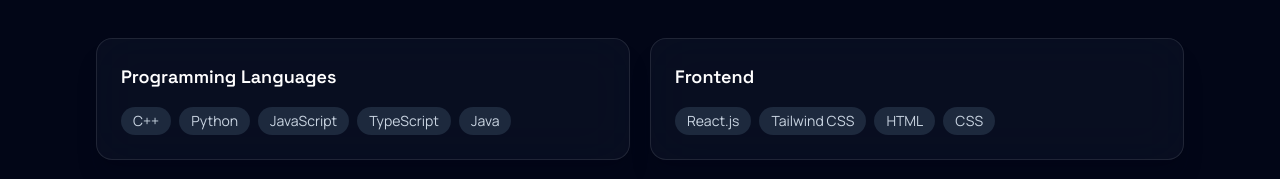
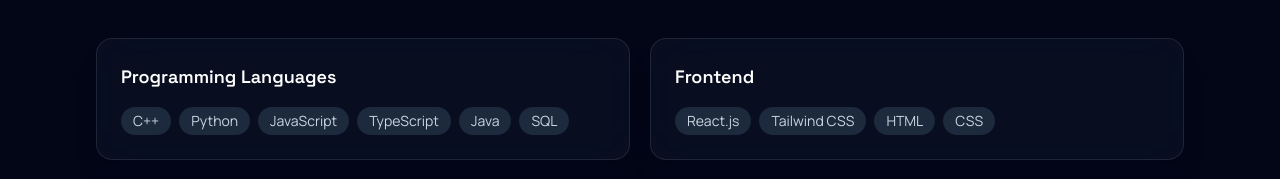
Before and after one commit to ankurgangwar4575-tech/Portfolio, a React (Vite) app in the folder MyPortfolio/: page / in a window 1280 px wide. Shown: the part 1157-1336 px from the top of the page. Built offline with nearby package versions, Linux system fonts and the light colour scheme.

Commit message:
Add SQL to Programming Languages skill group in portfolio data

```diff
--- a/MyPortfolio/src/data/portfolio.ts
+++ b/MyPortfolio/src/data/portfolio.ts
@@ -18,7 +18,7 @@
   { label: 'CodeChef', href: 'https://www.codechef.com/users/ankur01_02' },
   { label: 'GeeksForGeeks', href: 'https://www.geeksforgeeks.org/profile/ankur02?tab=activity' },],
   skillGroups: [
-    { title: 'Programming Languages', skills: ['C++', 'Python', 'JavaScript', 'TypeScript', 'Java'] },
+    { title: 'Programming Languages', skills: ['C++', 'Python', 'JavaScript', 'TypeScript', 'Java', "SQL"] },
     { title: 'Frontend', skills: ['React.js', 'Tailwind CSS', 'HTML', 'CSS'] },
     { title: 'Backend', skills: ["Node.js", "Express.js", "REST APIs", "JWT Authentication", "OAuth 2.0"
 ] },
```
